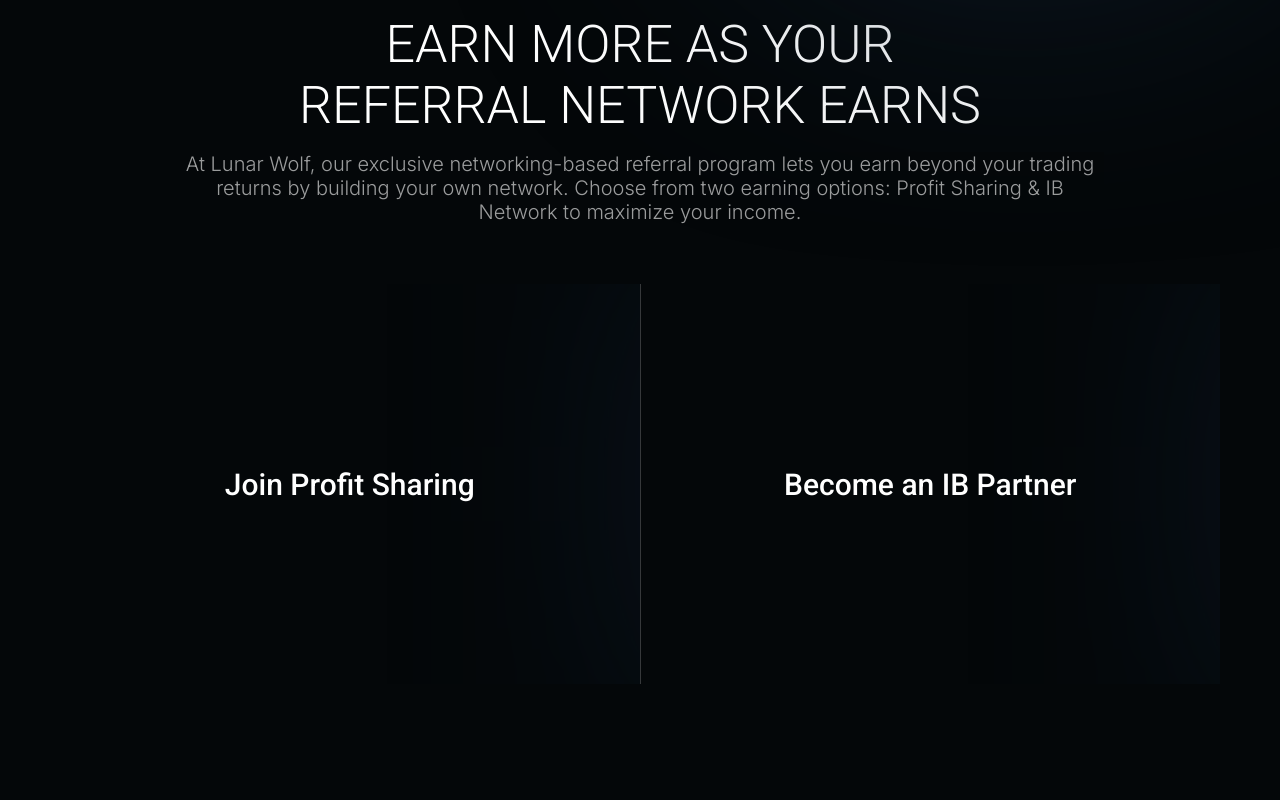
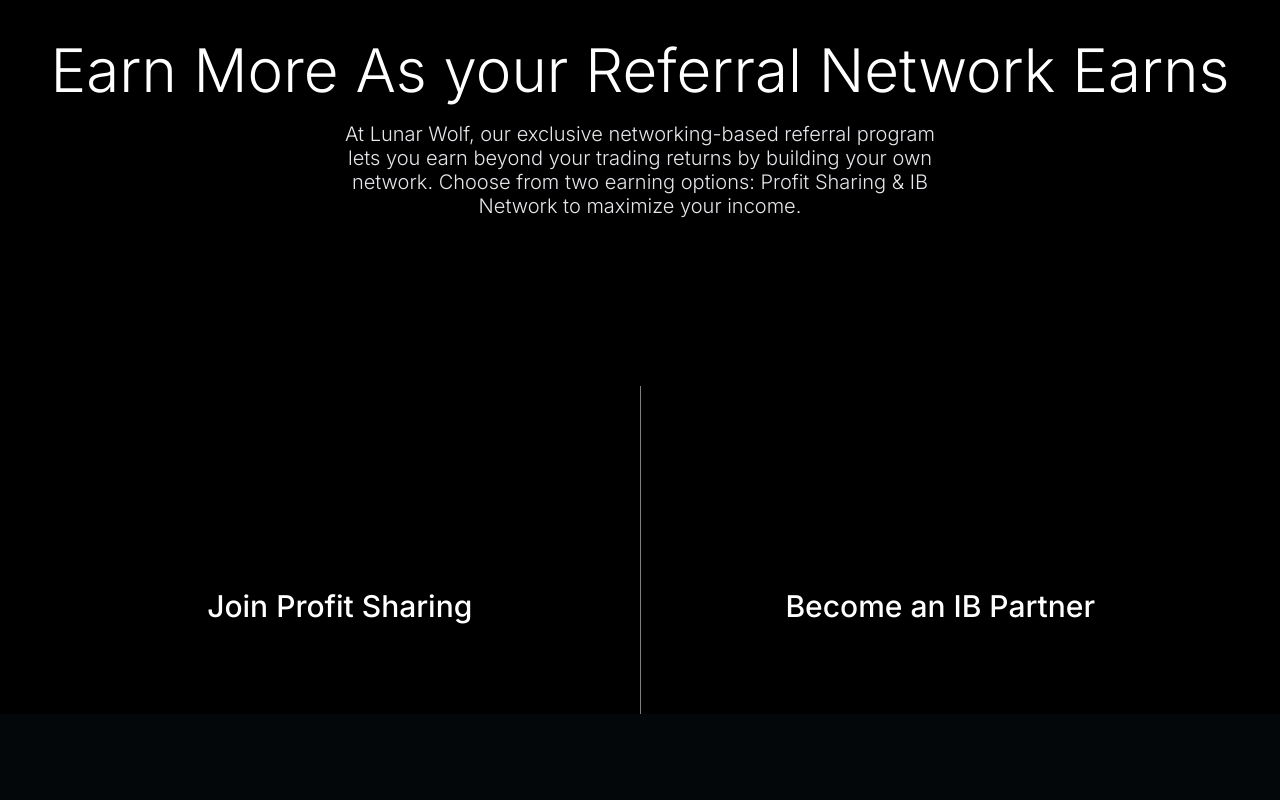
Before and after one commit to maheshBavishi/lunarwolf-latest-webapp, a Next.js app: page / in a window 1280 px wide. Shown: the part 3160-3960 px from the top of the page. Built offline with nearby package versions, Linux system fonts and the light colour scheme.

Commit message:
styles:some design issue fixed

```diff
--- a/src/components/footer/footer.module.scss
+++ b/src/components/footer/footer.module.scss
@@ -47,6 +47,10 @@
             position: absolute;
             bottom: 0;
             transform: scale(1.3);
+
+            @include respond-to("xl") {
+                bottom: 60px;
+            }
 
             @include respond-to("md") {
                 transform: scale(1.1);
--- a/src/rendering/home/referralNetwork/index.js
+++ b/src/rendering/home/referralNetwork/index.js
@@ -1,54 +1,102 @@
 "use client";
 import React, { useState, useEffect } from "react";
+import { createPortal } from "react-dom";
+import Image from "next/image";
+import { useRouter } from "next/navigation";
 import styles from "./referralNetwork.module.scss";
-import { useRouter } from "next/navigation";
 
-export default function ReferralNetwork() {
+const ReferralNetwork = () => {
+  const [tooltip, setTooltip] = useState({ visible: false, x: 0, y: 0 });
+  const [activeCard, setActiveCard] = useState(0);
+  const [isMobile, setIsMobile] = useState(false);
   const router = useRouter();
-  const [activeIndex, setActiveIndex] = useState(-1);
 
   useEffect(() => {
-    if (window.innerWidth <= 768) {
-      setActiveIndex(0);
-    }
-
-    const interval = setInterval(() => {
-      if (window.innerWidth <= 768) {
-        setActiveIndex((prev) => (prev === 0 ? 1 : 0));
-      } else {
-        setActiveIndex(-1);
-      }
-    }, 5000);
-
-    return () => clearInterval(interval);
+    const handleResize = () => {
+      setIsMobile(window.innerWidth < 1024);
+    };
+    handleResize();
+    window.addEventListener("resize", handleResize);
+    return () => window.removeEventListener("resize", handleResize);
   }, []);
 
+  useEffect(() => {
+    if (!isMobile) return;
+    const interval = setInterval(() => {
+      setActiveCard((prev) => (prev === 0 ? 1 : 0));
+    }, 2000);
+    return () => clearInterval(interval);
+  }, [isMobile]);
+
+  const handleRedirect = (Path) => {
+    router.push(Path);
+  };
+
   return (
-    <div className={styles.referralNetwork}>
-      <div className="container">
-        <div className={styles.title}>
-          <h2>Earn More As your Referral Network Earns</h2>
-          <p>
-            At Lunar Wolf, our exclusive networking-based referral program lets you earn beyond your trading returns by building your own network.
-            Choose from two earning options: Profit Sharing & IB Network to maximize your income.
-          </p>
-        </div>
-        <div className={styles.grid}>
+    <section className={styles.container}>
+      <div className={styles.bgImage}>
+        <Image src="/assets/images/pricing-hover-effect.png" alt="bg" fill style={{ objectFit: 'cover' }} />
+      </div>
+
+      <div className={styles.contentWrapper}>
+        <h1 className={styles.heading}>
+          Earn More As your Referral Network Earns
+        </h1>
+        <p className={styles.description}>
+          At Lunar Wolf, our exclusive networking-based referral program lets
+          you earn beyond your trading returns by building your own network.
+          Choose from two earning options: Profit Sharing & IB Network to
+          maximize your income.
+        </p>
+
+        <div className={styles.cardsContainer}>
+          {tooltip.visible && typeof window !== "undefined"
+            ? createPortal(
+              <div
+                className={styles.tooltip}
+                style={{
+                  left: tooltip.x + 20,
+                  top: tooltip.y + 20,
+                  opacity: tooltip.visible ? 1 : 0,
+                }}
+              >
+                Click Here
+              </div>,
+              document.body
+            )
+            : null}
+
+          {/* Left Option */}
           <div
-            className={`${styles.items} ${activeIndex === 0 ? styles.active : ""}`}
-            onClick={() => router.push("/referral-program?model=profit")}
+            className={`${styles.card} ${styles.leftCard} ${isMobile && activeCard === 0 ? styles.active : ""}`}
+            onMouseMove={(e) => setTooltip({ visible: true, x: e.clientX, y: e.clientY })}
+            onMouseEnter={() => setTooltip((t) => ({ ...t, visible: true }))}
+            onMouseLeave={() => setTooltip((t) => ({ ...t, visible: false }))}
+            onClick={() => handleRedirect("/referral-program?model=profit")}
           >
-            <p>Join Profit Sharing</p>
+            <div className={styles.blackOverlayBottom} />
+            <div className={styles.blackOverlayTop} />
+            <span>Join Profit Sharing</span>
           </div>
-          <div className={styles.line}></div>
+
+          <div className={styles.divider} />
+
+          {/* Right Option */}
           <div
-            className={`${styles.items} ${activeIndex === 1 ? styles.active : ""}`}
-            onClick={() => router.push("/referral-program?model=brokerage")}
+            className={`${styles.card} ${styles.rightCard} ${isMobile && activeCard === 1 ? styles.active : ""}`}
+            onMouseMove={(e) => setTooltip({ visible: true, x: e.clientX, y: e.clientY })}
+            onMouseEnter={() => setTooltip((t) => ({ ...t, visible: true }))}
+            onMouseLeave={() => setTooltip((t) => ({ ...t, visible: false }))}
+            onClick={() => handleRedirect("/referral-program?model=brokerage")}
           >
-            <p>Become an IB Partner</p>
+            <div className={styles.blackOverlayBottom} />
+            <div className={styles.blackOverlayTop} />
+            <span>Become an IB Partner</span>
           </div>
         </div>
       </div>
-    </div>
+    </section>
   );
-}
+};
+
+export default ReferralNetwork;
--- a/src/rendering/home/referralNetwork/referralNetwork.module.scss
+++ b/src/rendering/home/referralNetwork/referralNetwork.module.scss
@@ -1,114 +1,220 @@
 @use '../../../scss/main.scss' as *;
 @use '../../../scss/breakpoints/breakpoints.scss' as *;
 
-.referralNetwork {
-    padding: 100px 0 0 0;
+.container {
+    background-color: #000;
+    position: relative;
+    overflow: hidden;
+    width: 100%;
+    height: 100svh;
+    padding: 120px 40px;
+    z-index: 1;
+
+    @include respond-to("md") {
+        height: auto;
+        padding: 40px 24px;
+    }
+}
+
+.bgImage {
+    position: absolute;
+    top: 0;
+    right: 0;
+    bottom: 0;
+    left: 0;
+    pointer-events: none;
+    z-index: 0;
+}
+
+.contentWrapper {
+    position: relative;
+    z-index: 2;
+    display: flex;
+    flex-direction: column;
+    align-items: center;
+    width: 100%;
+    height: 100%;
+
+    @include respond-to("md") {
+        height: auto;
+    }
+}
+
+.heading {
+    color: #fff;
+    font-size: 60px;
+    font-weight: 300;
+    text-align: center;
+    margin-bottom: 16px;
+    position: relative;
+    z-index: 1;
+    font-family: var(--font-inter-sans);
+
+    @include respond-to("lg") {
+        font-size: 48px;
+    }
+
+    @include respond-to("md") {
+        font-size: 30px;
+    }
+}
+
+.description {
+    width: 50%;
+    color: #e5e7eb;
+    text-align: center;
+    margin-bottom: 48px;
+    position: relative;
+    z-index: 1;
+    font-size: 20px;
+    font-weight: 300;
+    font-family: var(--font-inter-sans);
+
+    @include respond-to("lg") {
+        width: 100%;
+    }
+
+    @include respond-to("tab") {
+        font-size: 16px;
+    }
 
     @include respond-to("sm") {
-        padding: 60px 0 0 0;
+        font-size: 12px;
+    }
+}
+
+.cardsContainer {
+    display: flex;
+    width: 100%;
+    height: 100%;
+    overflow: visible;
+    position: relative;
+    margin-top: 40px;
+}
+
+.tooltip {
+    position: fixed;
+    color: #fff;
+    font-size: 14px;
+    font-weight: 500;
+    text-decoration: underline;
+    pointer-events: none;
+    transition: opacity 0.3s;
+    z-index: 9999;
+}
+
+.divider {
+    display: block;
+    width: 1px;
+    background-color: rgba(255, 255, 255, 0.5);
+    position: relative;
+    z-index: 2;
+    margin: 80px 0; // Prevent stretching to full height and center it
+}
+
+.card {
+    flex: 1;
+    display: flex;
+    align-items: center;
+    justify-content: center;
+    cursor: pointer;
+
+    @include respond-to("md") {
+        height: 260px;
     }
 
-    .title {
-        padding: 0 0 60px 0;
+    .blackOverlayTop,
+    .blackOverlayBottom {
+        position: absolute;
+        background-color: #000;
+        transition: opacity 0.7s;
+        height: 100vh;
+        width: 50%;
+        pointer-events: none;
+        z-index: 0;
+    }
 
-        @include respond-to("sm") {
-            padding: 0 0 40px 0;
+    .blackOverlayTop {
+        top: 50%;
+    }
+
+    .blackOverlayBottom {
+        bottom: 50%;
+    }
+
+    &.leftCard {
+        height: 600px;
+
+        @media (max-width:576px) {
+            height: auto;
         }
 
-        h2 {
-            color: #fff;
-            text-transform: uppercase;
-            max-width: 700px;
-            margin: 0 auto 16px auto;
-            text-align: center;
-            font-size: 52px;
-            font-weight: 300;
-
-            @include respond-to("md") {
-                font-size: 42px;
-            }
-
-            @include respond-to("sm") {
-                font-size: 32px;
-            }
-        }
-
-        p {
-            font-size: 20px;
-            font-family: var(--font-inter-sans);
-            color: rgb(255, 255, 255);
-            opacity: 0.6;
-            background: rgb(4, 7, 9);
-            max-width: 928px;
-            margin: 0 auto;
-            text-align: center;
-            font-weight: 300;
-
-            @include respond-to("sm") {
-                font-size: 16px;
-            }
+        .blackOverlayTop,
+        .blackOverlayBottom {
+            left: 0;
+            right: auto;
         }
     }
 
-    .grid {
-        display: grid;
-        grid-template-columns: 1fr 1px 1fr;
-        gap: 0px;
+    &.rightCard {
+        height: 600px;
 
-        .items {
-            height: 400px;
-            display: flex;
-            align-items: center;
-            justify-content: center;
-            position: relative;
-            cursor: pointer;
-            overflow: hidden;
-
-            @include respond-to("sm") {
-                height: 240px;
-            }
-
-            &:hover,
-            &.active {
-                &::before {
-                    right: 0%;
-                }
-            }
-
-            &::before {
-                position: absolute;
-                top: 0;
-                right: -100%;
-                width: 80%;
-                height: 100%;
-                content: '';
-                background: radial-gradient(50% 50% at 50% 50%, #19424B 0%, #0F203B 100%);
-                filter: blur(139.5px);
-                opacity: 1;
-                transition: .3s ease-in-out;
-            }
-
-            p {
-                font-size: 30px;
-                color: #fff;
-                position: relative;
-                z-index: 9;
-                font-weight: 500;
-
-                @include respond-to("sm") {
-                    font-size: 16px;
-                    max-width: 80%;
-                    margin: 0 auto;
-                    text-align: center;
-                }
-            }
+        @media (max-width:576px) {
+            height: auto;
         }
 
-        .line {
-            width: 100%;
-            height: 100%;
-            background-color: #fff;
-            opacity: .2;
+        .blackOverlayTop,
+        .blackOverlayBottom {
+            right: 0;
+            left: auto;
+        }
+    }
+
+    span {
+        position: relative;
+        z-index: 2;
+        color: #fff;
+        font-size: 30px;
+        font-weight: 500;
+        text-align: center;
+        font-family: var(--font-inter-sans);
+        transition: all 0.7s;
+
+        @include respond-to("lg") {
+            font-size: 24px;
+        }
+
+        @include respond-to("tab") {
+            font-size: 20px;
+        }
+
+        @include respond-to("sm") {
+            font-size: 14px;
+        }
+    }
+
+    &:hover {
+
+        .blackOverlayTop,
+        .blackOverlayBottom {
+            opacity: 0;
+        }
+
+        span {
+            font-weight: 700;
+        }
+    }
+
+    &.active {
+
+        .blackOverlayTop,
+        .blackOverlayBottom {
+            opacity: 0;
+        }
+
+        span {
+            font-weight: 700;
+            transform: scale(1.1);
         }
     }
 }
```
Also changed, not shown: src/rendering/home/earnSection/earnSection.module.scss (+43 -1 lines), src/rendering/home/earnSection/index.js (+9 -0 lines), src/rendering/referralProgram/calculator/teamLevel/index.js (+41 -8 lines), src/rendering/referralProgram/calculator/teamLevel/teamLevel.module.scss (+17 -9 lines), public/assets/images/line-mobile.png (added).
